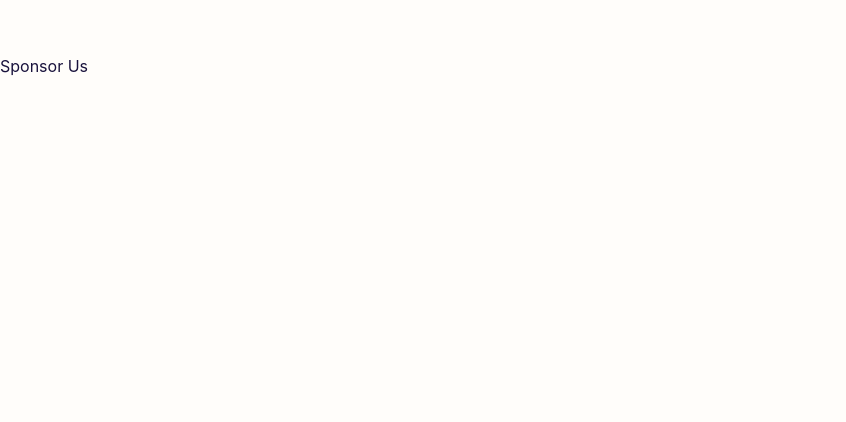
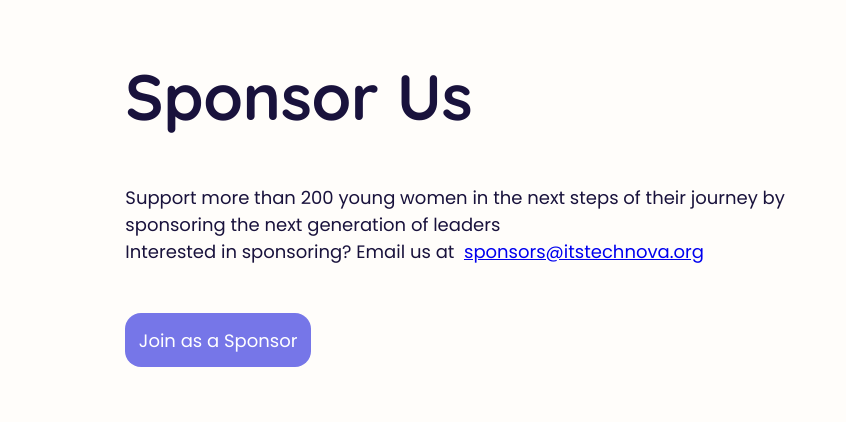
Before and after one commit to itstechnova/itstechnova.com, a React (Create React App) app: page / in a window 1280 px wide. Shown: the part 2344-2766 px from the top of the page, without its empty margins (0-846 px from the left). Built offline with nearby package versions, Linux system fonts and the light colour scheme.

Commit message:
Initial Commit

```diff
--- a/package.json
+++ b/package.json
@@ -6,8 +6,10 @@
         "@testing-library/jest-dom": "^5.11.4",
         "@testing-library/react": "^11.1.0",
         "@testing-library/user-event": "^12.1.10",
+        "bootstrap": "^5.0.1",
         "node-sass": "^5.0.0",
         "react": "^17.0.2",
+        "react-bootstrap": "^1.6.0",
         "react-dom": "^17.0.2",
         "react-router-dom": "^5.2.0",
         "react-router-hash-link": "^2.4.3",
--- a/src/sections/Sponsor/SponsorUs.jsx
+++ b/src/sections/Sponsor/SponsorUs.jsx
@@ -1,11 +1,64 @@
 import React from "react";
+import Carousel from 'react-bootstrap/Carousel';
 import SectionWrapper from "../../components/SectionWrapper/SectionWrapper";
 import "./SponsorUs.scss";
 
 const SponsorUs = () => (
     <SectionWrapper id="sponsor-us">
         <div className="sponsor-us-container">
-            <span className="title">Sponsor Us</span>
+            <h2 className="sponsor-us-title">Sponsor Us</h2>
+            <div className="sponsor-us-description">
+                <p>Support more than 200 young women in the next steps
+                of their journey by sponsoring the next generation of leaders</p>
+                <p>Interested in sponsoring? Email us at {'\u00A0'}
+                    <a href="mailto:sponsors@itstechnova.org">sponsors@itstechnova.org</a>
+                </p>
+            </div>
+            <div className="sponsor-us-image"> </div> {/*TBD by design*/}
+
+            <button className="sponsor-us-button">Join as a Sponsor</button>
+
+            <div className="sponsor-us-showcase">Sponsor Showcase</div>
+
+            <div className="sponsor-us-caroussel">
+                <Carousel>
+                    <Carousel.Item>
+                        <img
+                        className="d-block w-100"
+                        src="../../sponsors/facebook.png"
+                        alt="First slide"
+                        />
+                        <Carousel.Caption>
+                        <h3>First slide label</h3>
+                        <p>Nulla vitae elit libero, a pharetra augue mollis interdum.</p>
+                        </Carousel.Caption>
+                    </Carousel.Item>
+                    <Carousel.Item>
+                        <img
+                        className="d-block w-100"
+                        src="../../sponsors/facebook.png"
+                        alt="Second slide"
+                        />
+
+                        <Carousel.Caption>
+                        <h3>Second slide label</h3>
+                        <p>Lorem ipsum dolor sit amet, consectetur adipiscing elit.</p>
+                        </Carousel.Caption>
+                    </Carousel.Item>
+                    <Carousel.Item>
+                        <img
+                        className="d-block w-100"
+                        src="../../sponsors/facebook.png"
+                        alt="Third slide"
+                        />
+                        <Carousel.Caption>
+                        <h3>Third slide label</h3>
+                        <p>Praesent commodo cursus magna, vel scelerisque nisl consectetur.</p>
+                        </Carousel.Caption>
+                    </Carousel.Item>
+                </Carousel>
+            </div>
+
         </div>
     </SectionWrapper>
 );
--- a/src/sections/Sponsor/SponsorUs.scss
+++ b/src/sections/Sponsor/SponsorUs.scss
@@ -1,6 +1,75 @@
-.sponsor-us-container {
+@import "../../constants";
+
+// .sponsor-us-container {
+//   height: 92vh;
+//   display: flex;
+//   align-items: flex-start;
+//   justify-content: flex-start;
+// }
+
+.sponsor-us {
+  &-container {
+    display: inline-block;
+    margin-left: 1ch;
     height: 92vh;
-    display: flex;
-    align-items: flex-start;
-    justify-content: flex-start;
+    text-align: left;
+    @include phone {
+      height: auto;
+      padding: 2rem;
+    }
+  }
+  &-title {
+    font-family: $font-title;
+    font-size: $text-xlarge;
+    margin-bottom: 3rem;
+    @include phone {
+      margin-bottom: 2rem;
+      font-size: $text-medium;
+      text-align: center;
+    }
+  }
+  &-description {
+    font-family: $font-regular;
+    font-size: $text-xlarge;
+    width: 70%;
+    margin-bottom: 3rem;
+    @include phone {
+      margin-bottom: 2rem;
+      font-size: $text-medium;
+      text-align: center;
+    }
+  }
+  &-image {
+    width: 30%;
+  }
+  &-button {
+    background-color: #7676e8;
+    border-radius: 1rem;
+    font-family: $font-regular;
+    font-size: $text-small;
+    color: white;
+    border: 0em;
+    padding: 0.75em;
+    @include phone {
+      font-size: $text-small;
+      text-align: center;
+    }
+  }
+  &-showcase {
+    font-family: $font-title;
+    font-size: $text-large;
+    margin-top: 3rem;
+    margin-bottom: 3rem;
+    @include phone {
+      margin-bottom: 2rem;
+      font-size: $text-medium;
+      text-align: center;
+    }
+  }
+  &-carousel {
+    display: inline-block;
+    margin-left: 1ch;
+    height: 92vh;
+    width: 200ch;
+  }
 }
```
Also changed, not shown: public/sponsors/facebook.png (added), 1 other file (tests, documents, lock files or other folders).
